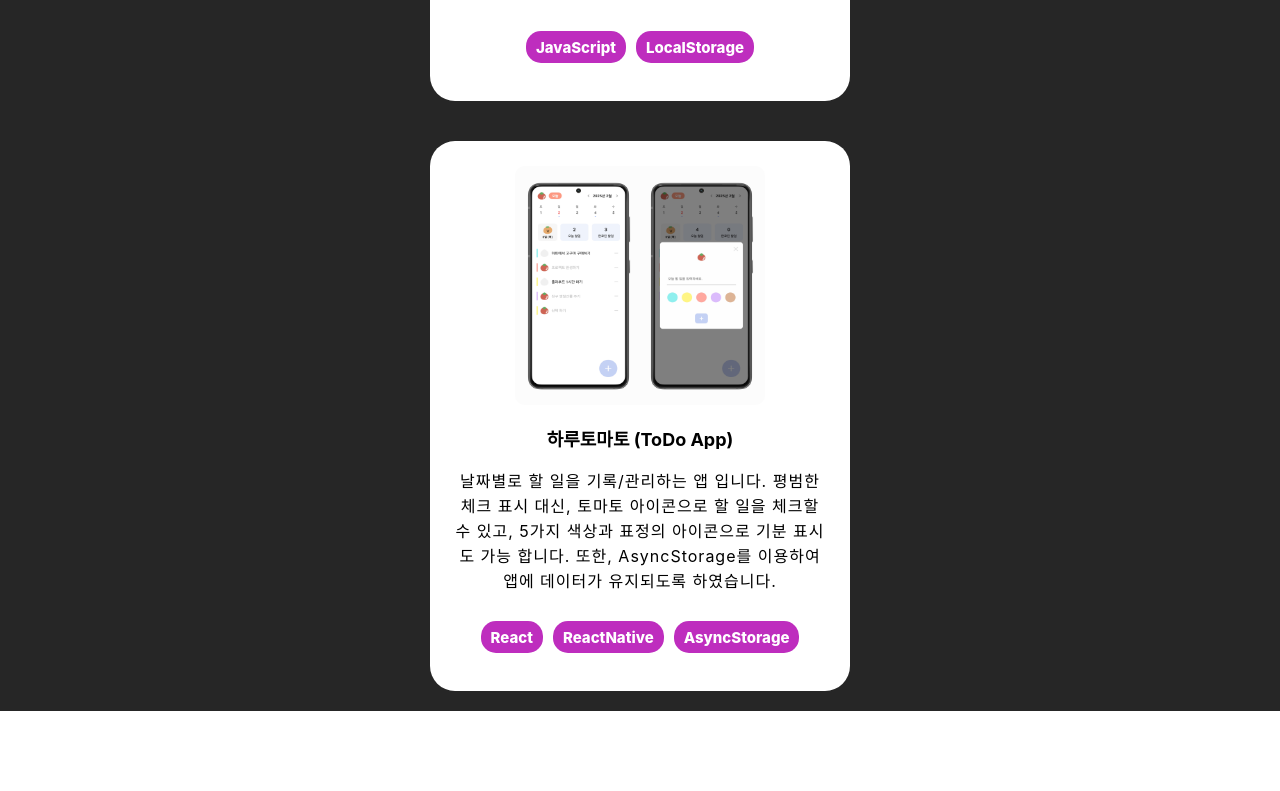
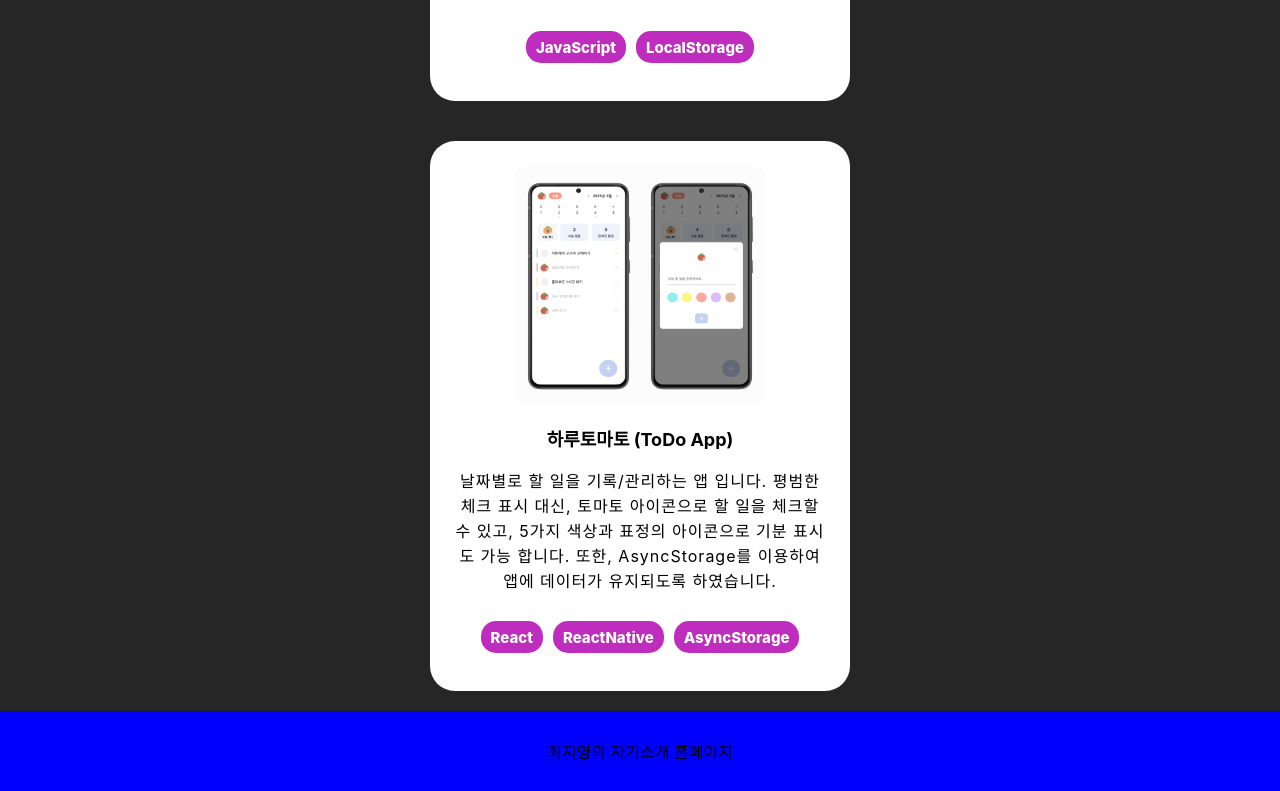
Before and after one commit to jizero1/react-portfolio2, a React (Create React App) app: page / in a window 1280 px wide. Shown: the part 4199-4990 px from the top of the page. Before the commit the page ends 4910 px from the top, so only its background shows below. Built offline with nearby package versions, Linux system fonts and the light colour scheme.

Commit message:
footer.js생성 및 기초 디자인 완료

```diff
--- a/src/App.js
+++ b/src/App.js
@@ -5,6 +5,7 @@ import Main from './components/Main.js';
 import About from './components/About.js';
 import Project from './components/Project.js';
 import Skill from './components/Skill.js';
+import Footer from './components/Footer.js';
 
 function App() {
   return (
@@ -13,6 +14,7 @@ function App() {
       <About/>
       <Skill/>
       <Project/>
+      <Footer />
     </div>
   );
 }
--- /dev/null
+++ b/src/components/Footer.css
@@ -0,0 +1,12 @@
+/* 공통으로 사용되는 속성 */
+.common-flex {
+    display: flex;
+    justify-content: center;
+    align-items: center;
+}
+
+.footer-container {
+    width: 100vw;
+    height: 80px;
+    background-color: blue;
+}
--- /dev/null
+++ b/src/components/Footer.js
@@ -0,0 +1,11 @@
+import './Footer.css';
+
+const Footer = () => {
+    return (
+        <div className="footer-container common-flex">
+            <p>최지영의 자기소개 홈페이지</p>
+        </div>
+    )
+}
+
+export default Footer;
```
